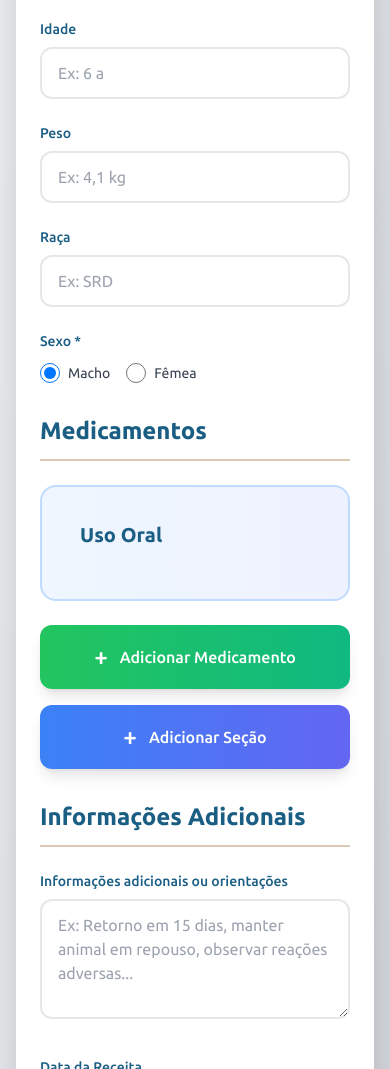
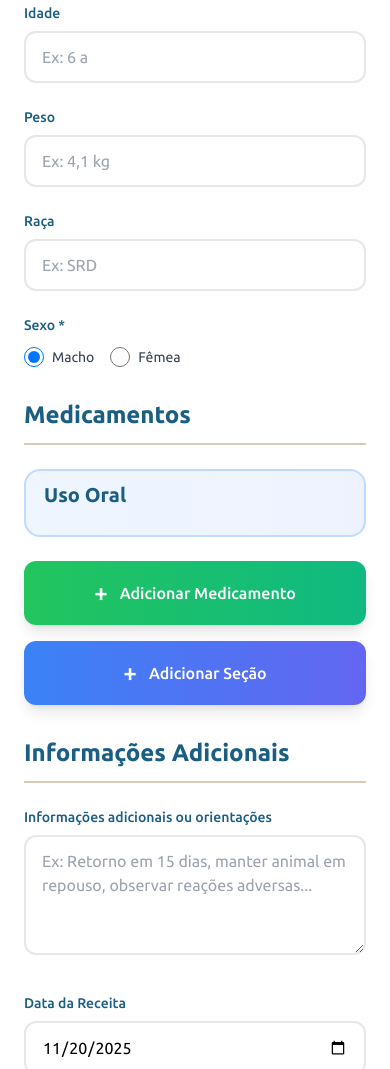
Before and after one commit to wanderluizz-dev/receita-pdf, a plain HTML site: page index.html in a window 390 px wide. Shown: the part 706-1775 px from the top of the page. Drawn offline with nearby package versions, Linux system fonts and the light colour scheme.

Commit message:
Ajuste de responsividade 2

```diff
--- a/index.html
+++ b/index.html
@@ -68,7 +68,7 @@
         }
     </style>
 </head>
-<body class="bg-gradient-to-br from-gray-100 via-gray-200 to-gray-300 min-h-screen p-4 md:p-8">
+<body class="md:bg-gradient-to-br md:from-gray-100 md:via-gray-200 md:to-gray-300 md:min-h-screen md:p-8">
 
     <!-- Modal para Adicionar Seção -->
     <div id="modal-secao" class="hidden fixed inset-0 z-50 flex items-center justify-center p-4">
@@ -113,7 +113,7 @@
         </div>
     </div>
 
-    <div class="max-w-5xl mx-auto bg-white rounded-3xl shadow-2xl overflow-hidden animate-fadeIn">
+    <div class="md:max-w-5xl mx-auto bg-white md:rounded-3xl md:shadow-2xl overflow-hidden animate-fadeIn">
         <!-- Header -->
         <div class="bg-gradient-to-r from-[#1b5e84] to-[#2d7ba8] p-8 md:p-12 text-center relative overflow-hidden">
             <div class="absolute top-0 right-0 w-64 h-64 bg-white/10 rounded-full -mr-32 -mt-32"></div>
@@ -313,13 +313,13 @@
 
             const container = document.getElementById('secoes-container');
             const secaoDiv = document.createElement('div');
-            secaoDiv.className = 'bg-gradient-to-r from-blue-50 to-indigo-50 p-6 rounded-2xl border-2 border-blue-200 animate-slideIn';
+            secaoDiv.className = 'bg-gradient-to-r from-blue-50 to-indigo-50 md:p-2 rounded-2xl border-2 border-blue-200 animate-slideIn';
             secaoDiv.id = secaoId;
 
             secaoDiv.innerHTML = `
-                <div class="flex flex-col sm:flex-row justify-between items-start sm:items-center gap-3 mb-4">
+                <div class="flex flex-col sm:flex-row justify-between items-start sm:items-center gap-3 mb-4 mx-4">
                     <input type="text"
-                           class="secao-titulo text-xl font-bold text-[#1b5e84] bg-transparent border-2 border-transparent hover:border-blue-300 focus:border-blue-500 rounded-lg px-3 py-2 transition-all duration-300 w-full sm:flex-1"
+                           class="secao-titulo text-xl font-bold text-[#1b5e84] bg-transparent border-2 border-transparent hover:border-blue-300 focus:border-blue-500 rounded-lg py-2 transition-all duration-300 w-full sm:flex-1"
                            value="${titulo}"
                            placeholder="Título da seção">
                     ${secaoCount > 1 ? `<button onclick="removerSecao('${secaoId}')" class="w-full sm:w-auto bg-red-500 hover:bg-red-600 text-white px-4 py-2 rounded-lg text-sm font-medium transition-all duration-300 transform hover:scale-105 whitespace-nowrap">Remover Seção</button>` : ''}
```
